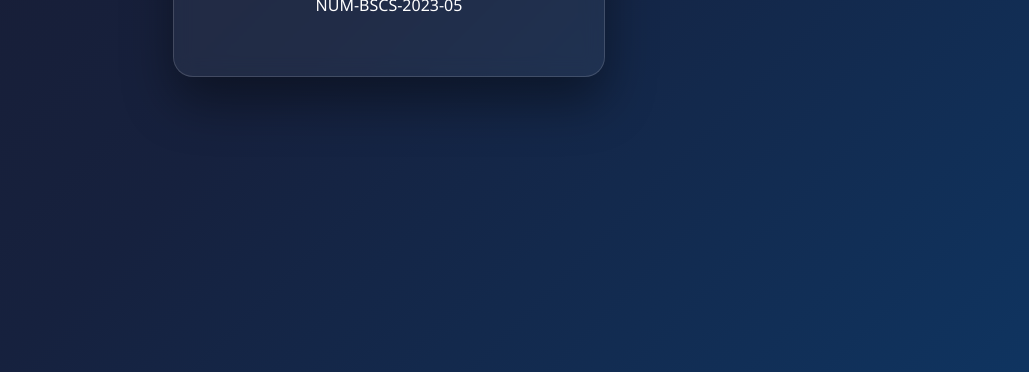
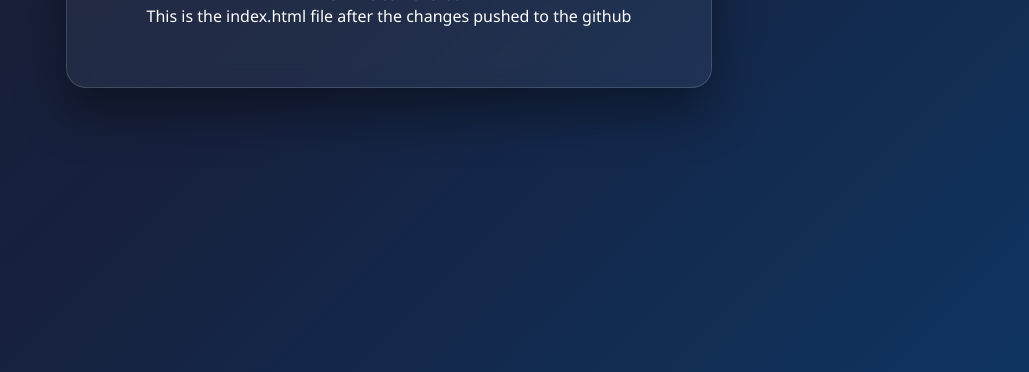
Before and after one commit to Anila-Younas/webapp-AnilaYounas-305, a plain HTML site: page index.html in a window 1280 px wide. Shown: the part 428-800 px from the top of the page, without its empty margins (251-1280 px from the left). Drawn offline with Linux system fonts and the light colour scheme.

Commit message:
Portfolio Website version 2

```diff
--- a/index.html
+++ b/index.html
@@ -45,6 +45,7 @@
     <div class="card">
         <h1>Anila Younas</h1>
         <div class="reg"> NUM-BSCS-2023-05</div>
+        <div class="reg"> This is the index.html file after the changes pushed to the github</div>
     </div>
 </body>
 
```
